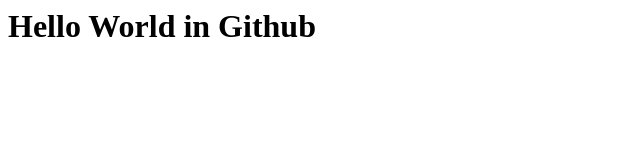
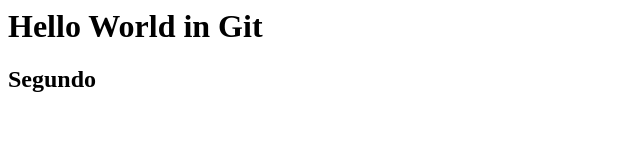
Before and after one commit to Naturalsoul/CharlaHackaton, a plain HTML site: page index.html in a window 1280 px wide. Shown: the whole page, without its empty margins (0-640 px from the left). Drawn offline with Linux system fonts and the light colour scheme.

Commit message:
Se agrego un H2
h2

```diff
--- a/index.html
+++ b/index.html
@@ -1 +1,2 @@
-<h1>Hello World in Github</h1>
+<h1>Hello World in Git</h1>
+<h2>Segundo</h2>
```
